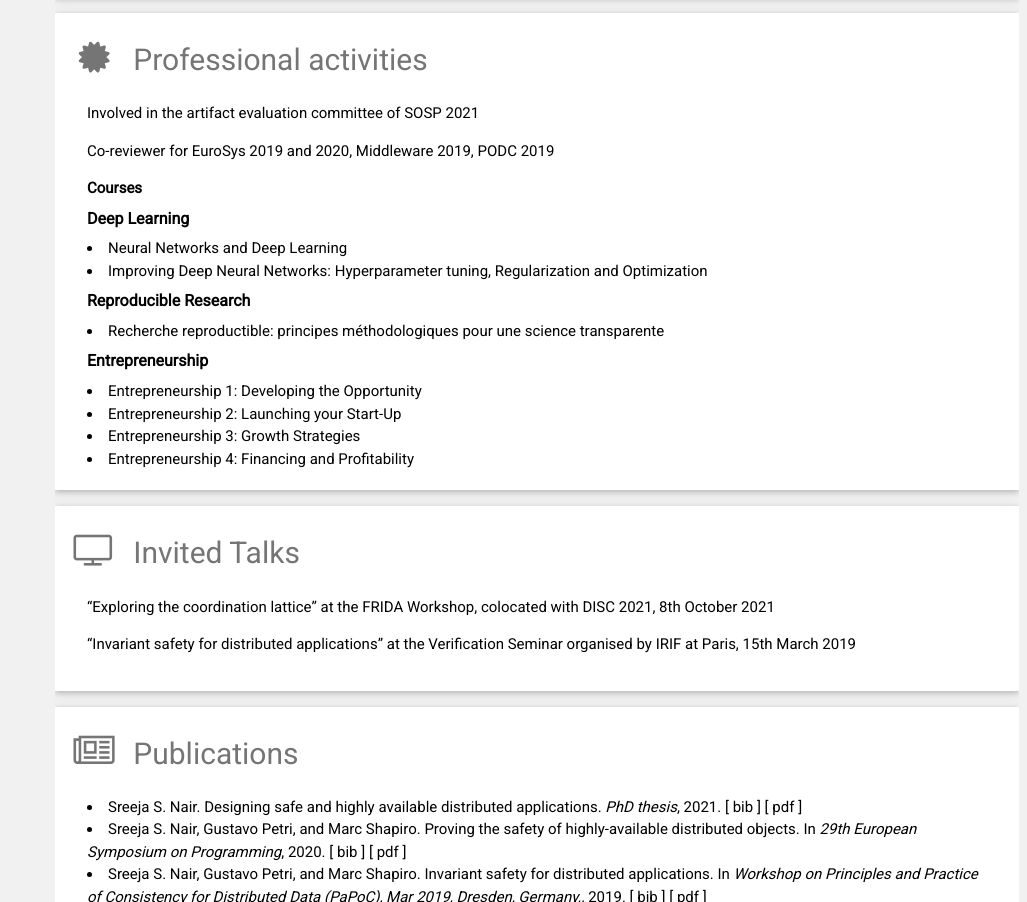
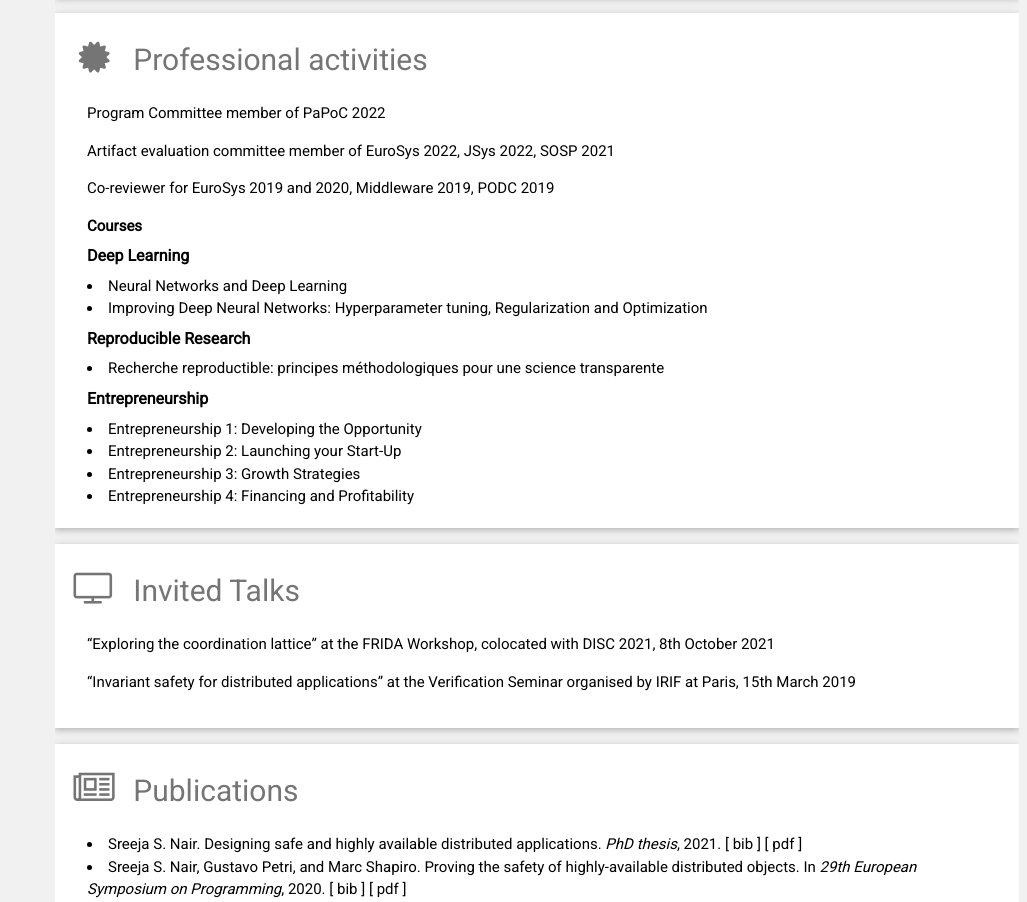
Before and after one commit to sreeja/sreeja.github.io, a plain HTML site: page index.html in a window 1280 px wide. Shown: the part 3213-4115 px from the top of the page, without its empty margins (253-1280 px from the left). Drawn offline with nearby package versions, Linux system fonts and the light colour scheme; some icons are missing.

Commit message:
pc and aec updated

```diff
--- a/index.html
+++ b/index.html
@@ -285,7 +285,8 @@
                             <h2 class="w3-text-grey w3-padding-16"><i class="fa fa-certificate fa-fw w3-margin-right w3-xxlarge w3-text-silver"></i>Professional activities</h2>
                         </span>
                         <div class="w3-container">
-                            <p>Involved in the artifact evaluation committee of SOSP 2021</p>
+                            <p>Program Committee member of <a href="https://papoc-workshop.github.io/2022/index.html">PaPoC 2022</a></p>
+                            <p>Artifact evaluation committee member of <a href="https://sysartifacts.github.io/eurosys2022/">EuroSys 2022</a>, <a href="https://www.jsys.org/">JSys 2022</a>, <a href="https://sysartifacts.github.io/sosp2021/">SOSP 2021</a></p>
                             <p>Co-reviewer for EuroSys 2019 and 2020, Middleware 2019, PODC 2019</p>
                             <b>Courses</b>
                             <h6 class="w3-text-silver"><b>Deep Learning</b></h6>
```
